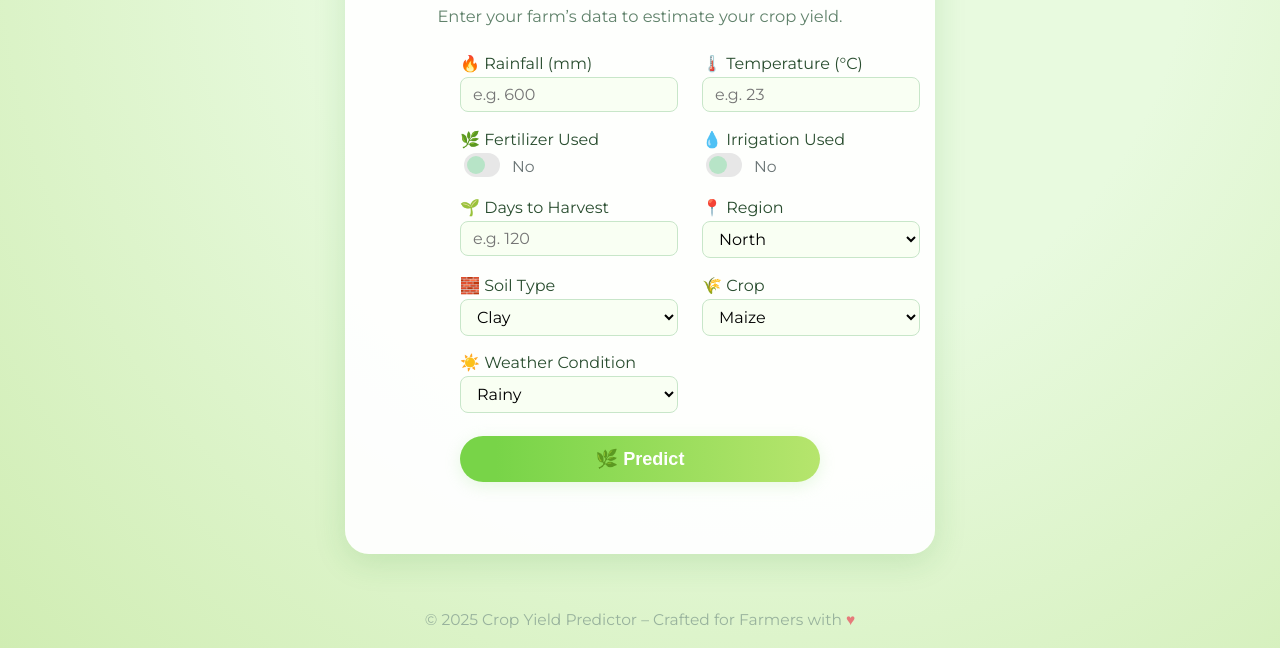
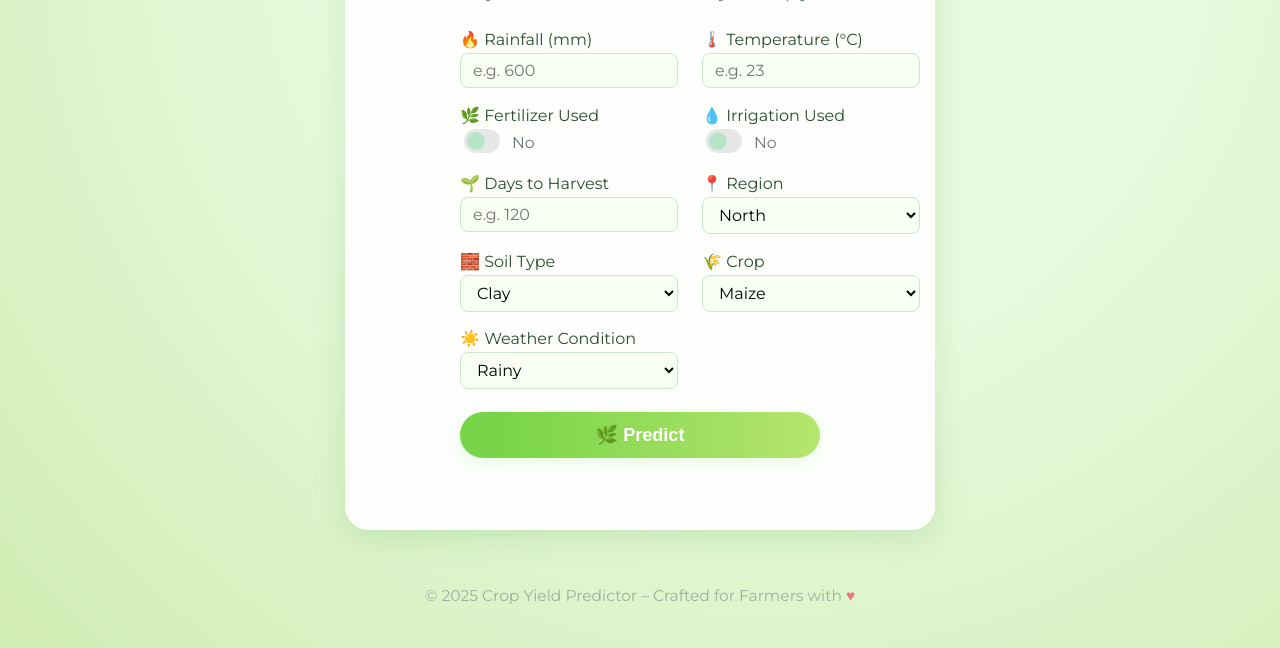
Before and after one commit to AletiAdarsh/Crop-Yeild_predictor, a plain HTML site: page index.html in a window 1280 px wide. Shown: the part 152-800 px from the top of the page. Drawn offline with Linux system fonts and the light colour scheme.

Commit message:
Update index.html

```diff
--- a/index.html
+++ b/index.html
@@ -23,7 +23,7 @@
   padding: 2.5rem 2.8rem 1.8rem 2.8rem;
   max-width: 500px;
   width: 100%;
-  margin: 48px 0 24px 0;
+  margin: 0 0 24px 0;
   display: flex;
   flex-direction: column;
   align-items: center;
```
